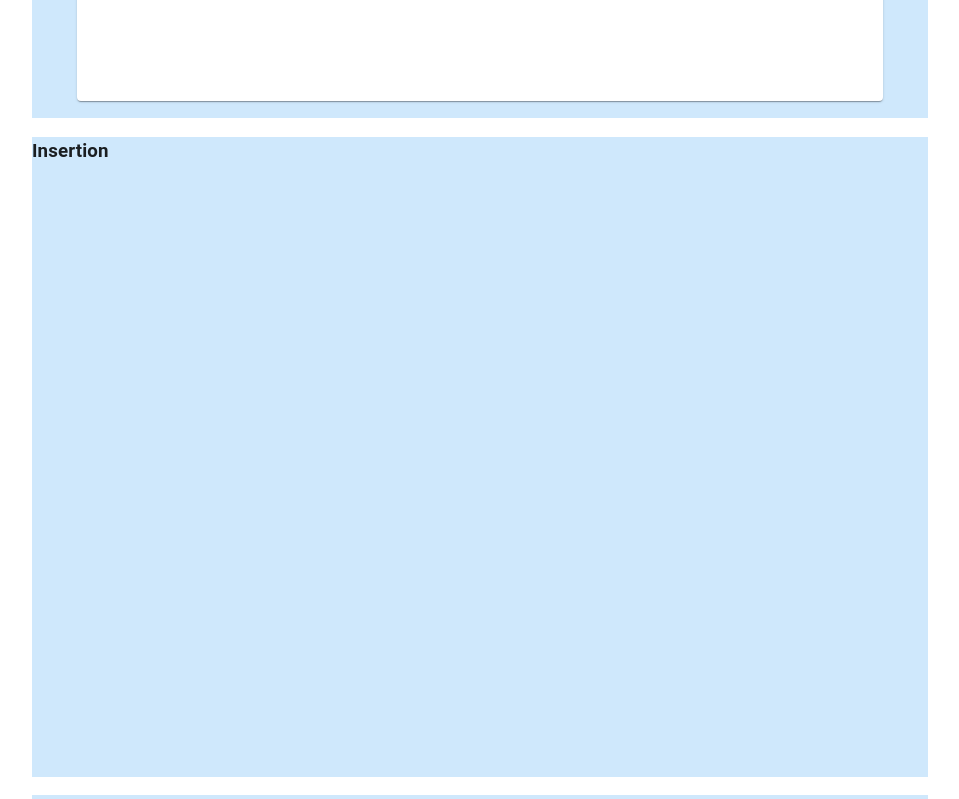
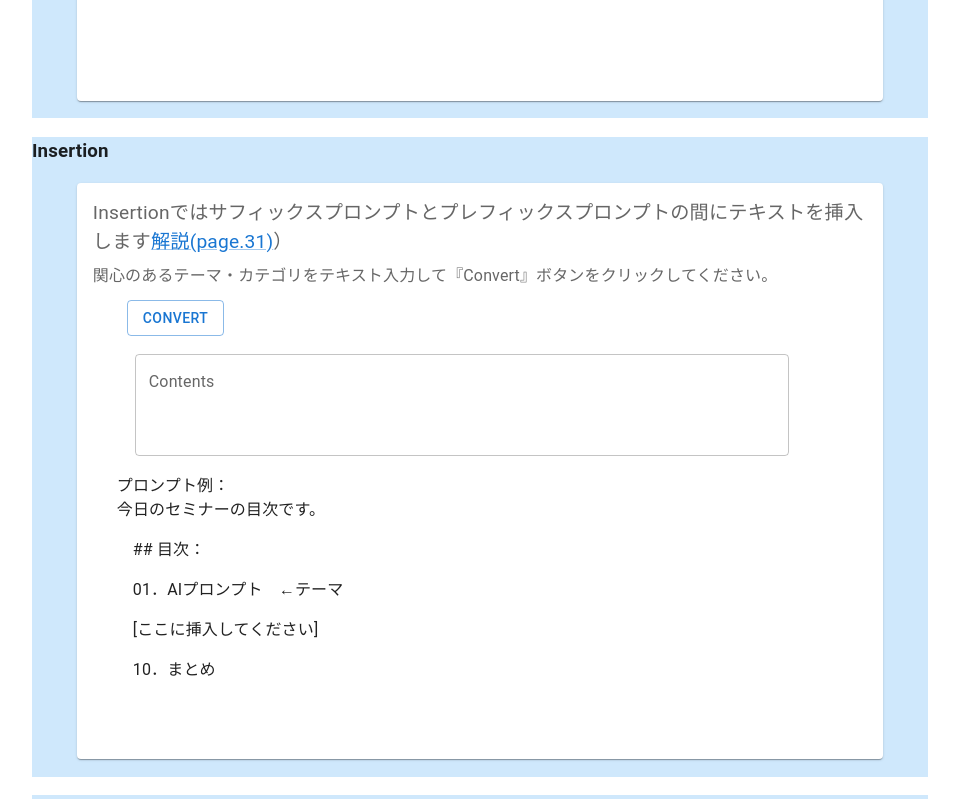
Before and after one commit to sgtao/gpt-prompt-templates, a React (Create React App) app: page / in a window 1280 px wide. Shown: the part 1400-2199 px from the top of the page, without its empty margins (280-1239 px from the left). Built offline with nearby package versions, Linux system fonts and the light colour scheme.

Commit message:
update App for add an insertion template

```diff
--- /dev/null
+++ b/src/components/Insertion.jsx
@@ -0,0 +1,135 @@
+// Insertion.jsx
+import * as React from "react";
+import { useState } from "react";
+import CssBaseline from "@mui/material/CssBaseline";
+import Box from "@mui/material/Box";
+import Container from "@mui/material/Container";
+import Card from "@mui/material/Card";
+import CardContent from "@mui/material/CardContent";
+import Button from "@mui/material/Button";
+import Typography from "@mui/material/Typography";
+import TextField from "@mui/material/TextField";
+import Modal from "@mui/material/Modal";
+import Link from "@mui/material/Link";
+import List from '@mui/material/List';
+import { ListItem } from "@mui/material";
+
+const styleModal = {
+  position: "absolute",
+  top: "50%",
+  left: "50%",
+  transform: "translate(-50%, -50%)",
+  width: "80%",
+  bgcolor: "background.paper",
+  border: "2px solid #000",
+  boxShadow: 24,
+  p: 4,
+};
+
+export default function Insertion(props) {
+  const titleContents = String(props.title);
+  const [context, setContext] = useState("");
+  const changeContext = (e) => {
+    const result = e.target.value;
+    if (result === "") {
+      setContext("");
+    } else {
+      setContext(e.target.value);
+    }
+  };
+  const onClickConvert = () => {
+    setOpen(true);
+  };
+  const [open, setOpen] = React.useState(false);
+  const handleClose = () => setOpen(false);
+
+  return (
+    <React.Fragment>
+      <CssBaseline />
+      <Container>
+        <Box sx={{ bgcolor: "#cfe8fc", height: "80vh" }}>
+          <h3>{titleContents}</h3>
+          <Card
+            sx={{
+              margin: "0 auto",
+              maxWidth: "90%",
+              minWidth: 275,
+              height: "90%",
+            }}
+          >
+            <CardContent>
+              <Typography
+                sx={{ fontSize: "1.2rem" }}
+                color="text.secondary"
+                gutterBottom
+              >
+                Insertionではサフィックスプロンプトとプレフィックスプロンプトの間にテキストを挿入します
+                <Link
+                  href="https://livesend.microsoft.com/i/DApm8A9vtIqNC8R2nfGBLxxaZbjPLUSSIGN2czkp7916hlPvmcknYPLMerjx4VxZ8___vtW3cAKxQqqwwK8r6BkPLUSSIGNaJLSguMDdWHWcewGTZ9iWvKmUb5WcbVgu6aSfdfiSwQyz8bBy?page=31"
+                  target="_blank"
+                >
+                  解説(page.31)
+                </Link>
+                ）
+              </Typography>
+              <Typography sx={{ mb: 1.5 }} color="text.secondary">
+                関心のあるテーマ・カテゴリをテキスト入力して『Convert』ボタンをクリックしてください。
+              </Typography>
+              <Container sx={{ margin: "10px" }}>
+                <Button variant="outlined" onClick={() => onClickConvert()}>
+                  Convert
+                </Button>
+              </Container>
+              <Container sx={{ margin: "10px" }}>
+                <TextField
+                  sx={{ m: 1, width: "90%" }}
+                  label="Contents"
+                  multiline
+                  rows={3}
+                  value={context}
+                  onChange={changeContext}
+                />
+              </Container>
+              <Container>
+                プロンプト例：
+                <Typography variant="body1" gutterBottom>
+                  今日のセミナーの目次です。
+                  <List>
+                    <ListItem>## 目次：</ListItem>
+                    <ListItem>01．AIプロンプト　←テーマ</ListItem>
+                    <ListItem>[ここに挿入してください]</ListItem>
+                    <ListItem>10．まとめ  </ListItem>
+                  </List>
+                </Typography>
+              </Container>
+            </CardContent>
+          </Card>
+        </Box>
+      </Container>
+      <Modal
+        open={open}
+        onClose={handleClose}
+        aria-labelledby="modal-modal-title"
+        aria-describedby="modal-modal-description"
+      >
+        <Box sx={styleModal}>
+          <Typography id="modal-modal-title" variant="h6" component="h3">
+            プロンプト例：
+          </Typography>
+          <Typography id="modal-modal-description" sx={{ mt: "2rem" }}>
+            次のテーマに関するセミナーの目次を作成したいです。指示の部分に適切な内容を挿入してください。
+            <br />
+            ## テーマ：<br />
+            {context}
+            <List>
+              <ListItem>## 目次：</ListItem>
+              <ListItem>01．{context}の紹介</ListItem>
+              <ListItem>[指示：02～09を挿入してください]</ListItem>
+              <ListItem>10．まとめ  </ListItem>
+            </List>
+          </Typography>
+        </Box>
+      </Modal>
+    </React.Fragment>
+  );
+}
--- a/src/components/PersistentDrawerLeft.jsx
+++ b/src/components/PersistentDrawerLeft.jsx
@@ -21,7 +21,13 @@ import ListItemText from "@mui/material/ListItemText";
 import ArticleIcon from "@mui/icons-material/Article";
 import HomeIcon from "@mui/icons-material/Home";
 import Container from "@mui/material/Container";
-import { Summarization, QuestionAnswering, Classification, BlankTemplate } from "./index";
+import {
+  Summarization,
+  QuestionAnswering,
+  Classification,
+  Insertion,
+  BlankTemplate,
+} from "./index";
 
 const drawerWidth = 240;
 
@@ -91,7 +97,9 @@ export default function PersistentDrawerLeft() {
   ];
   const onClickItem = (textId) => {
     //指定位置までスクロールする
-    document.getElementById(textId).scrollIntoView({behavior: "smooth", block: "end", inline: "nearest"});
+    document
+      .getElementById(textId)
+      .scrollIntoView({ behavior: "smooth", block: "end", inline: "nearest" });
     setOpen(false);
   };
   return (
@@ -164,7 +172,9 @@ export default function PersistentDrawerLeft() {
       </Drawer>
       <Main open={open}>
         <DrawerHeader />
-        <header title="gpt-prompt-templates"  id="top">プロンプトテンプレート</header>
+        <header title="gpt-prompt-templates" id="top">
+          プロンプトテンプレート
+        </header>
         <Typography variant="h5" gutterBottom>
           プロンプト生成を補助するアプリです：
         </Typography>
@@ -182,7 +192,7 @@ export default function PersistentDrawerLeft() {
           <Classification title="Classification" />
         </Container>
         <Container id="insertion">
-          <BlankTemplate title="Insertion" />
+          <Insertion title="Insertion" />
         </Container>
         <Container id="rollPlay">
           <BlankTemplate title="RollPlay" />
--- a/src/components/index.js
+++ b/src/components/index.js
@@ -3,4 +3,5 @@ export { default as PersistentDrawerLeft } from './PersistentDrawerLeft'
 export { default as Summarization } from './Summarization'
 export { default as QuestionAnswering } from './QuestionAnswering'
 export { default as Classification } from './Classification'
+export { default as Insertion } from './Insertion'
 export { default as BlankTemplate } from './BlankTemplate'
```
